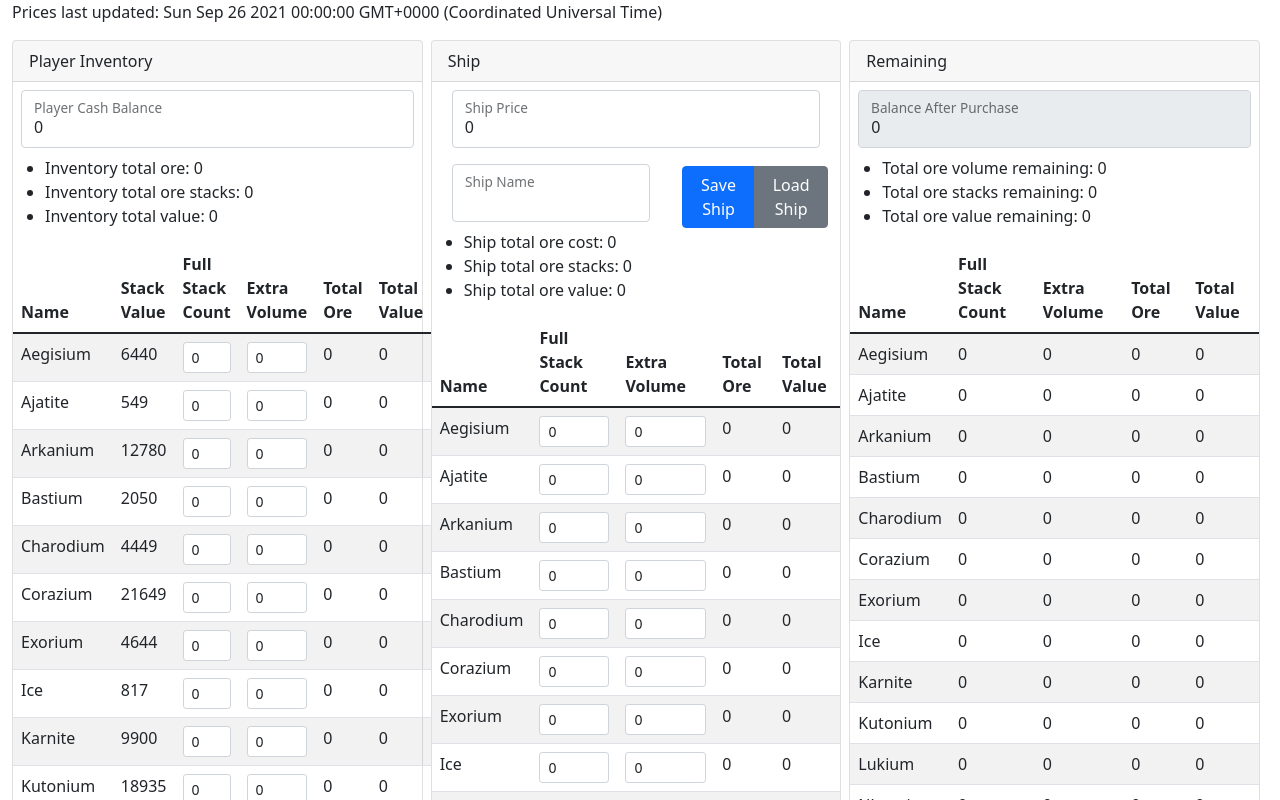
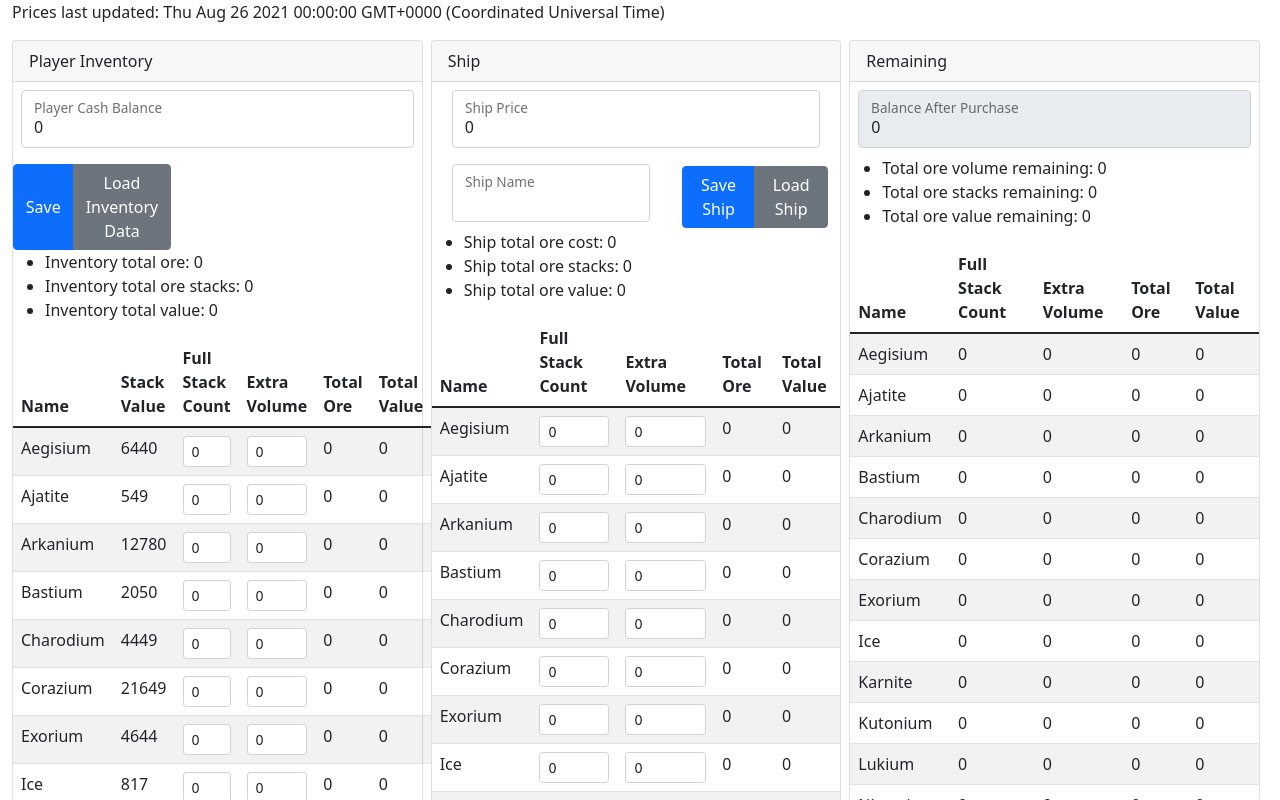
Before and after one commit to pr0uxx/starbase-inventory-manager, a Vue app: page /#/ in a window 1280 px wide. Shown: the top 800 px of the page. Built offline with nearby package versions, Linux system fonts and the light colour scheme.

Commit message:
- added player inventory saving - fixed issue where user gets stuck on load ship when there are no saved ships - db context is now injected

```diff
--- a/src/components/OreTable.vue
+++ b/src/components/OreTable.vue
@@ -3,6 +3,21 @@
 		<input type="number" v-model="playerInventory.cash" class="form-control" id="floatingInput">
 		<label for="floatingInput">Player Cash Balance</label>
 	</div>
+
+	<div class="container-fluid">
+		<div class="row">
+			<div class="col-5 d-flex align-items-center justify-content-end">
+				<div class="btn-group mt-2">
+					<button class="btn btn-primary" @click="savePlayerInventory()">Save</button>
+					<button class="btn btn-secondary" @click="getPlayerInventory()">Load Inventory Data</button>
+				</div>
+			</div>
+
+
+		</div>
+
+	</div>
+
 	<ul>
 		<li>
 			Inventory total ore: {{formatNumber(playerInventory.totalOreVolume)}}
@@ -49,13 +64,14 @@
 	</table>
 </template>
 <script lang="ts">
-	import { defineComponent, inject } from 'vue';
-	import PlayerInventory, { PlayerOwnedOre } from '@/data/classes/PlayerInventory';
+	import { defineComponent } from 'vue';
+	import PlayerInventory from '@/data/classes/PlayerInventory';
+import GenericLocalStore from '../data/classes/GenericLocalStore';
 	export default defineComponent({
 		name: 'OreTable',
 		data() {
 			return {
-				playerInventory: this.inventory ?? new PlayerInventory()
+				playerInventory: (this.inventory ?? new PlayerInventory()) as PlayerInventory
 			}
 		},
 		props: {
@@ -65,8 +81,71 @@
 			formatNumber(n: number) {
 				n = Number(n) ?? 0;
 				return n ? n.toFixed(0) : 0;
+			},
+			getPlayerInventory() {
+				const db = this.$dbContext;
+
+				const store = db.getStore("PlayerInventory", "readonly");
+				if (store) {
+					const count = store.count(undefined);
+
+					count.onsuccess = (ev) => {
+						/*const lastIndex = 1;*/
+						const index = 1;
+
+						db.getStoredObjectByIndex<string>(store, index)
+							.then(result => {
+								if (result) {
+									//const gns = result as GenericLocalStore;
+									//console.log(gns.data) ;
+									const inv = JSON.parse(result) as PlayerInventory;
+
+									this.playerInventory.cash = inv?.cash ?? this.playerInventory.cash;
+									this.playerInventory.ores = inv?.ores ?? this.playerInventory.ores;
+								}
+							});
+					}
+
+					count.onerror = (ev) => {
+						console.error('count error', ev);
+					}
+
+				} else {
+					(console.error('unable to get store'))
+				}
+			},
+			savePlayerInventory() {
+				const db = this.$dbContext;
+				const store = db.getStore("PlayerInventory", "readwrite");
+				if (store) {
+					const count = store.count();
+
+					count.onsuccess = ev => {
+						const data = this.playerInventory;
+
+						if (count.result === 0) {
+							const request = store.add(JSON.stringify(data));
+
+							request.onsuccess = ev => {
+								console.log('saved player inventory!')
+							}
+
+							request.onerror = ev => {
+								console.error('error saving player inventory', ev);
+							}
+						}
+						else {
+							store.put(data, 1);
+						}
+					}
+
+
+				} else {
+					(console.error('unable to get store'))
+				}
 			}
 		}
+
 	})
 </script>
 <!-- Add "scoped" attribute to limit CSS to this component only -->
--- a/src/components/ShipPurchase.vue
+++ b/src/components/ShipPurchase.vue
@@ -88,7 +88,6 @@
 	import { defineComponent, inject } from 'vue';
 	import PlayerInventory, { PlayerOwnedOre } from '@/data/classes/PlayerInventory';
 	import ShipLocalStore from '../data/classes/ShipLocalStore';
-	import DbContext from '../data/classes/IndexedDb/DbContext';
 	export default defineComponent({
 		name: 'ShipPurchase',
 		data() {
@@ -110,13 +109,18 @@
 			},
 			showLoadShipDialog() {
 				this.getShipNames().then(() => {
-					this.showLoadDialog = true;
+					if (this.shipNameArray.length > 0) {
+						this.showLoadDialog = true;
+					} else {
+						alert('No saved ships!');
+					}
+
 				})
 			},
 			saveShip() {
+				const context = this.$dbContext;
 				const inv = this.shipInventory as PlayerInventory;
 				const shipLocalStore = new ShipLocalStore(this.shipName, inv);
-				const context = new DbContext();
 				context.initDatabase().then(() => {
 					const store = context.getStore("ShipLocalStores", "readwrite");
 					if (store) {
@@ -127,8 +131,8 @@
 				});
 			},
 			getShipNames() {
+				const context = this.$dbContext;
 				return new Promise((resolve, reject) => {
-					const context = new DbContext();
 					context.initDatabase().then(() => {
 						const store = context.getStore("ShipLocalStores", "readonly");
 						if (store) {
@@ -151,7 +155,7 @@
 
 			},
 			loadShip(shipName: string) {
-				const context = new DbContext();
+				const context = this.$dbContext;
 				context.initDatabase().then(() => {
 					const store = context.getStore("ShipLocalStores", "readonly");
 					if (store) {
--- /dev/null
+++ b/src/data/classes/GenericLocalStore.ts
@@ -0,0 +1,9 @@
+import PlayerInventory from '@/data/classes/PlayerInventory'
+
+export default class GenericLocalStore {
+	constructor(data: unknown) {
+		this.data = JSON.stringify(data);
+	}
+
+	data: string;
+}
--- a/src/data/classes/IndexedDb/DbContext.ts
+++ b/src/data/classes/IndexedDb/DbContext.ts
@@ -1,11 +1,36 @@
-export default class DbContext {
+class DbStore {
+	constructor(tableName: string, keyPath: string, indexes: DbIndex[], autoIncrement: boolean) {
+		this.storeName = tableName;
+		this.indexes = indexes;
+		this.keyPath = keyPath;
+		this.autoIncrement = autoIncrement;
+	}
+
+	keyPath: string;
+	storeName: string;
+	indexes: DbIndex[];
+	autoIncrement: boolean;
+}
+
+class DbIndex {
+	constructor(name: string, isUnique: boolean) {
+		this.name = name;
+		this.isUnique = isUnique;
+	}
+
+	name: string;
+	isUnique: boolean;
+}
+
+export class DbContext {
 	dbName = 'sb-inv-db';
-	version = 1;
+	version = 2;
 	db: IDBDatabase | null = null;
 	/*isInitialized = false;*/
 
 	dbStores: DbStore[] = [
-		new DbStore("ShipLocalStores", "shipName", [ new DbIndex("shipName", true)])
+		new DbStore("ShipLocalStores", "shipName", [new DbIndex("shipName", true)], false),
+		new DbStore("PlayerInventory", "id", [], true)
 	];
 
 	constructor() {
@@ -24,8 +49,10 @@ export default class DbContext {
 
 			request.onupgradeneeded = ev => {
 				this.addStores(ev).then(() => {
+					console.log('finished adding stores');
 					resolve(null);
 				}, (err) => {
+					console.error('error adding stores', err);
 					reject(err);
 				});
 			}
@@ -44,15 +71,36 @@ export default class DbContext {
 			if (event) {
 				this.db = event.target.result as IDBDatabase;
 
+				const localPromises: Promise<unknown>[] = [];
+				const existingStores = this.db?.objectStoreNames;
+
 				if (this.db) {
 					for (const store of this.dbStores) {
-						const objStore = this.db.createObjectStore(store.storeName, { keyPath: store.keyPath });
+						localPromises.push(new Promise((res, rej) => {
+							if (existingStores.contains(store.storeName)) {
+								res(null);
+							} else {
+								console.log('creating store with name', store.storeName);
+								if (store.autoIncrement) {
 
-						for (const index of store.indexes) {
-							objStore.createIndex(index.name, index.name, { unique: index.isUnique});
-						}
+									const r = this.db?.createObjectStore(store.storeName, { autoIncrement: true });
+								} else {
+									const objStore = this.db?.createObjectStore(store.storeName, { keyPath: store.keyPath });
+
+									for (const index of store.indexes) {
+										objStore?.createIndex(index.name, index.name, { unique: index.isUnique });
+									}
+								}
+							}
+						}));
 					}
-					resolve(null);
+
+					Promise.all(localPromises).then(() => {
+							resolve(null);
+						},
+						error => {
+							reject(error);
+						});
 				} else {
 					reject('db is null or undefined');
 				}
@@ -65,9 +113,10 @@ export default class DbContext {
 		return transaction?.objectStore(storeName);
 	}
 
-	getStoredObjectByIndex<T>(store: IDBObjectStore, index: string): Promise<T | null> {
+	getStoredObjectByIndex<T>(store: IDBObjectStore, index: string | number): Promise<T | null> {
 
 		return new Promise((resolve, reject) => {
+			console.log(store);
 			const request = store.get(index);
 
 			request.onerror = ev => {
@@ -76,6 +125,7 @@ export default class DbContext {
 			}
 
 			request.onsuccess = ev => {
+				console.log(request);
 				console.log(request.result);
 
 				if (request.result) {
@@ -92,7 +142,7 @@ export default class DbContext {
 		return new Promise((resolve, reject) => {
 			this.getStoredObjectByIndex<T>(store, index)
 				.then(obj => {
-					let result : IDBRequest | undefined = undefined;
+					let result: IDBRequest | undefined = undefined;
 					if (obj) {
 						result = store.put(value);
 					} else {
@@ -115,25 +165,3 @@ export default class DbContext {
 
 	}
 }
-
-class DbStore {
-	constructor(tableName: string, keyPath: string, indexes: DbIndex[]) {
-		this.storeName = tableName;
-		this.indexes = indexes;
-		this.keyPath = keyPath;
-	}
-
-	keyPath: string;
-	storeName: string;
-	indexes: DbIndex[];
-}
-
-class DbIndex {
-	constructor(name: string, isUnique: boolean) {
-		this.name = name;
-		this.isUnique = isUnique;
-	}
-
-	name: string;
-	isUnique: boolean;
-}
--- a/src/data/classes/Market.ts
+++ b/src/data/classes/Market.ts
@@ -2,7 +2,7 @@ import Ore from "./Ore";
 import OreHistoryItem from "@/data/classes/OreHistoryItem";
 
 export default class Market {
-	static lastUpdate = new Date(2021, 8, 26);
+	static lastUpdate = new Date(2021, 7, 26);
 
 	static ores: Ore[] = [
 		new Ore('Aegisium', 6440),
@@ -41,6 +41,6 @@ export default class Market {
 			new Ore('Valkite', 543),
 			new Ore('Vokarium', 2100),
 			new Ore('Ymrium', 31270)
-		], new Date(2021, 8, 23))
+		], new Date(2021, 7, 23))
 	];
 }
--- a/src/data/classes/PlayerInventory.ts
+++ b/src/data/classes/PlayerInventory.ts
@@ -7,6 +7,7 @@ export default class PlayerInventory {
 		this.cash = 0;
 	}
 
+	readonly createdDate = new Date(Date.now());
 	ores: PlayerOwnedOre[];
 	cash: number;
 	get totalOreVolume(): number {
@@ -57,7 +58,6 @@ export class PlayerOwnedOre extends Ore {
 	private _totalOre = 0;
 
 	get totalOre() {
-		console.log(this.fullStackCount, this.stackSize, this.nonFullStackTotalVolume);
 		this._totalOre = (this.fullStackCount * this.stackSize) + this.nonFullStackTotalVolume;
 		return this._totalOre;
 	}
--- a/src/main.ts
+++ b/src/main.ts
@@ -2,5 +2,18 @@ import { createApp } from 'vue'
 import App from './App.vue'
 import router from './router'
 import "bootstrap"
+import { DbContext }  from "@/data/classes/IndexedDb/DbContext"
 
-createApp(App).use(router).mount('#app')
+
+const app = createApp(App);
+const c = new DbContext();
+c.initDatabase();
+app.config.globalProperties.$dbContext = c;
+
+declare module '@vue/runtime-core' {
+	export interface ComponentCustomProperties {
+		$dbContext: DbContext
+	}
+}
+
+app.use(router).mount('#app');
```
